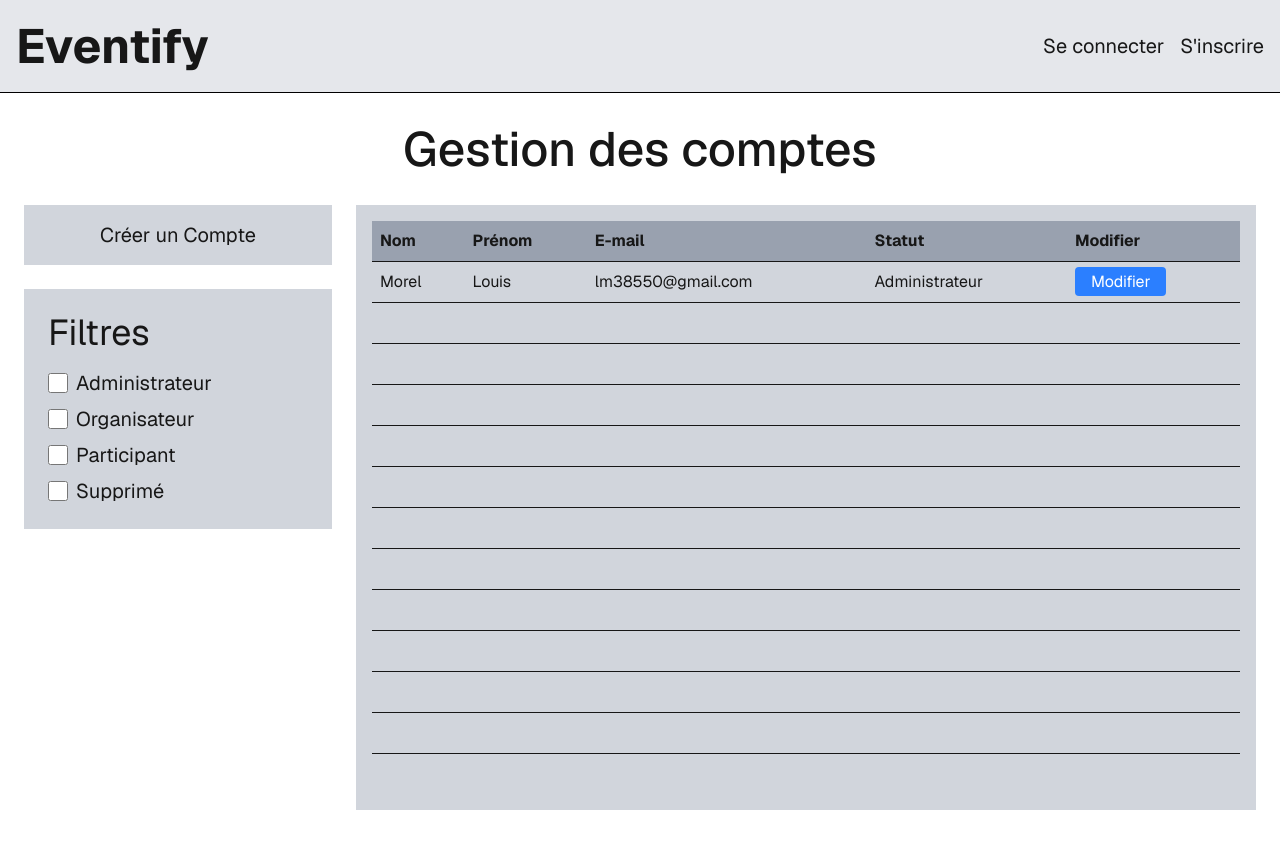
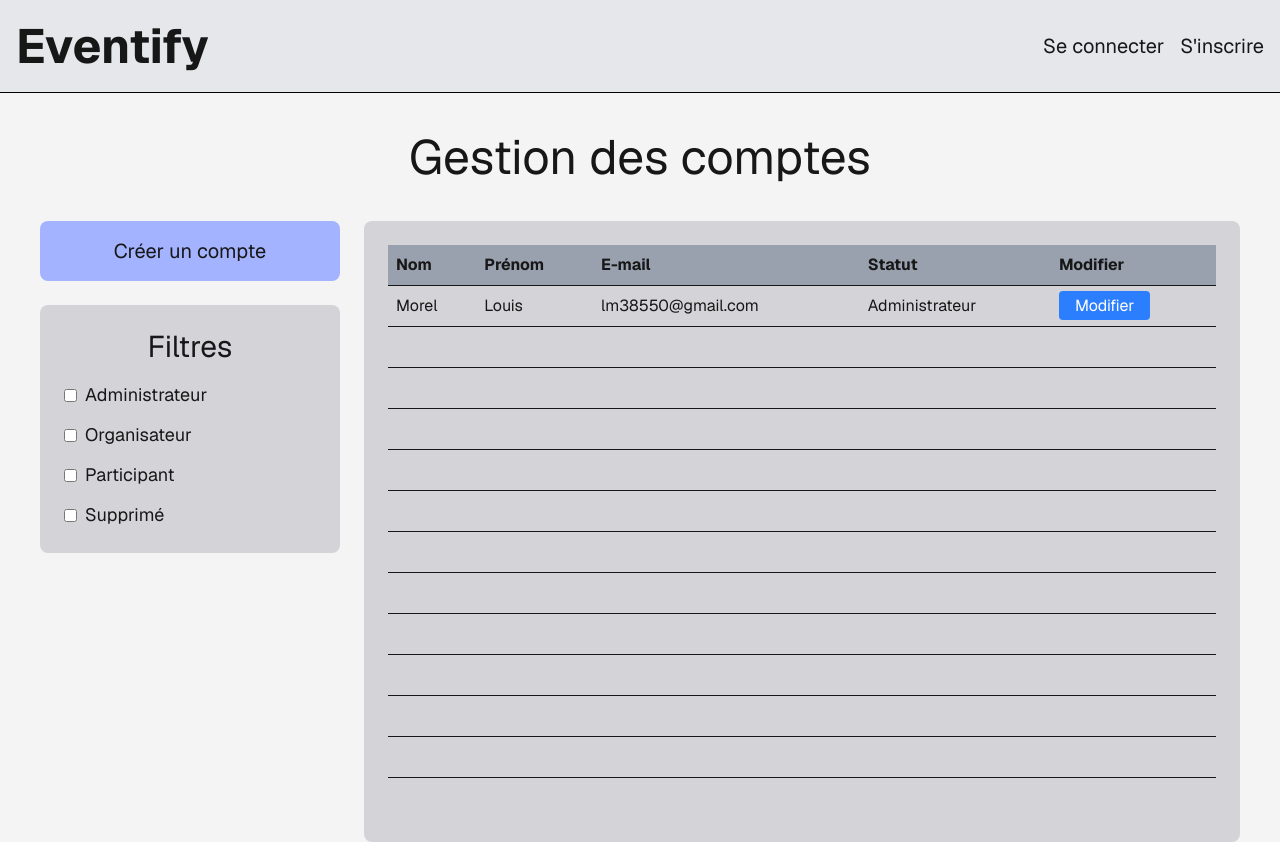
Before and after one commit to come-kouame/Eventify, a Next.js app in the folder frontend/: page /profiles in a window 1280 px wide. Before the commit the page ends 810 px from the top, so only its background shows below. Built offline with nearby package versions, Linux system fonts and the light colour scheme.

Commit message:
Fixing css

```diff
--- a/frontend/src/app/profiles/page.tsx
+++ b/frontend/src/app/profiles/page.tsx
@@ -1,40 +1,40 @@
 import {NavBarNotConnected} from "@/ui/nav-bar/nav-bar-not-connected";
+
 
 export default function Home() {
     return (
-        <div className="min-h-screen font-sans">
-            {/* Header */}
+        <div className="min-h-screen bg-zinc-100 font-sans">
             <NavBarNotConnected/>
 
             {/* Title */}
-            <h1 className="text-center text-5xl font-medium my-8">
+            <h1 className="text-5xl text-center py-10">
                 Gestion des comptes
             </h1>
 
-            <div className="flex px-6 gap-6">
+            <div className="flex px-10 gap-6">
                 {/* Sidebar */}
-                <div className="w-1/4 flex flex-col gap-6">
-                    <button className="bg-gray-300 text-xl py-4">
-                        Créer un Compte
-                    </button>
+                <div className="w-1/4 flex flex-col gap-6 rounded-lg">
+                    <a href="/profiles/create" className="py-4 text-xl rounded-lg bg-indigo-300 text-center">
+                        Créer un compte
+                    </a>
 
-                    <div className="bg-gray-300 p-6">
-                        <h2 className="text-4xl mb-4">Filtres</h2>
-                        <div className="text-xl space-y-2">
+                    <div className="bg-zinc-300 p-6 flex flex-col gap-4 rounded-lg">
+                        <h2 className="text-3xl text-center">Filtres</h2>
+                        <div className="text-lg flex flex-col gap-3">
                             <label className="flex items-center gap-2">
-                                <input type="checkbox" className="w-5 h-5" />
+                                <input type="checkbox"/>
                                 Administrateur
                             </label>
                             <label className="flex items-center gap-2">
-                                <input type="checkbox" className="w-5 h-5" />
+                                <input type="checkbox"/>
                                 Organisateur
                             </label>
                             <label className="flex items-center gap-2">
-                                <input type="checkbox" className="w-5 h-5" />
+                                <input type="checkbox"/>
                                 Participant
                             </label>
                             <label className="flex items-center gap-2">
-                                <input type="checkbox" className="w-5 h-5" />
+                                <input type="checkbox"/>
                                 Supprimé
                             </label>
                         </div>
@@ -42,7 +42,7 @@ export default function Home() {
                 </div>
 
                 {/* Table */}
-                <div className="flex-1 bg-gray-300 p-4">
+                <div className="flex-1 bg-zinc-300 flex flex-col gap-4 p-6 rounded-lg">
                     <table className="w-full border-collapse">
                         <thead>
                             <tr className="bg-gray-400 text-left">
--- a/frontend/src/ui/event/event-presentation.tsx
+++ b/frontend/src/ui/event/event-presentation.tsx
@@ -28,7 +28,7 @@ export const EventPresentation = ({
     }
 
     return (
-        <div className="flex w-full max-w-5xl bg-gray-200 rounded-lg overflow-hidden shadow">
+        <div className="flex w-full bg-gray-200 rounded-lg overflow-hidden shadow">
             {/* Image */}
             <div className="w-1/6 bg-gray-300 flex items-center justify-center">
                 <div className="w-full aspect-[210/297] overflow-hidden">
--- a/frontend/src/ui/forms/form-inscription.tsx
+++ b/frontend/src/ui/forms/form-inscription.tsx
@@ -128,7 +128,7 @@ export default function FormInscription() {
                         {/* Login link */}
                         <p className="col-span-2 text-sm text-gray-500">
                             Déjà un compte ?
-                            <a href="/login" className="text-primary-600 hover:underline ml-1">
+                            <a href="/login" className="font-medium text-blue-600 hover:underline ml-1">
                                 Se connecter
                             </a>
                         </p>
```
